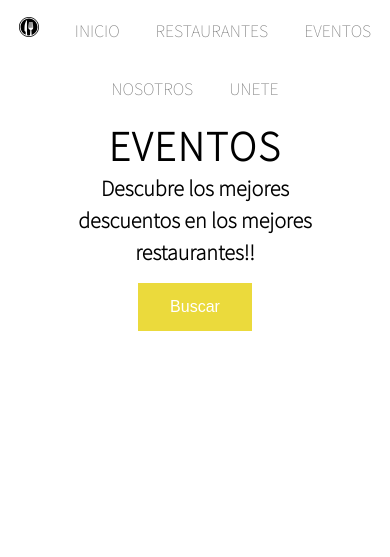
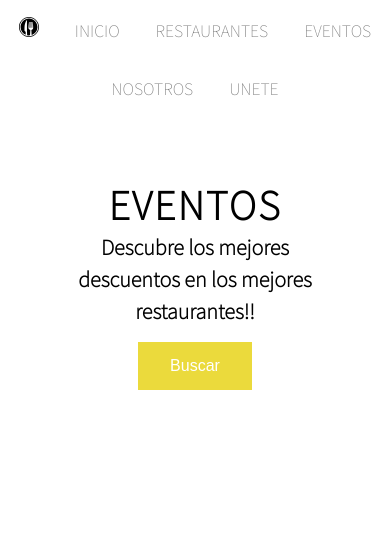
Before and after one commit to Wenn1996/HuariquesGo, a website: page pages/seccion3.html in a window 390 px wide. Shown: the top 557 px of the page. Drawn offline with nearby package versions, Linux system fonts and the light colour scheme.

Commit message:
Espaciado en titulos

```diff
--- a/SCSS/_mediaQuery.scss
+++ b/SCSS/_mediaQuery.scss
@@ -117,6 +117,11 @@
             }
         }
         /*Eventos*/
+        .titulo {
+            .tituloSecundario {
+                margin-top: 15%;
+            }
+        }
         .columna {
             padding: 10px 30px;
             align-items: center;
```
Also changed, not shown: CSS/styles.css.
